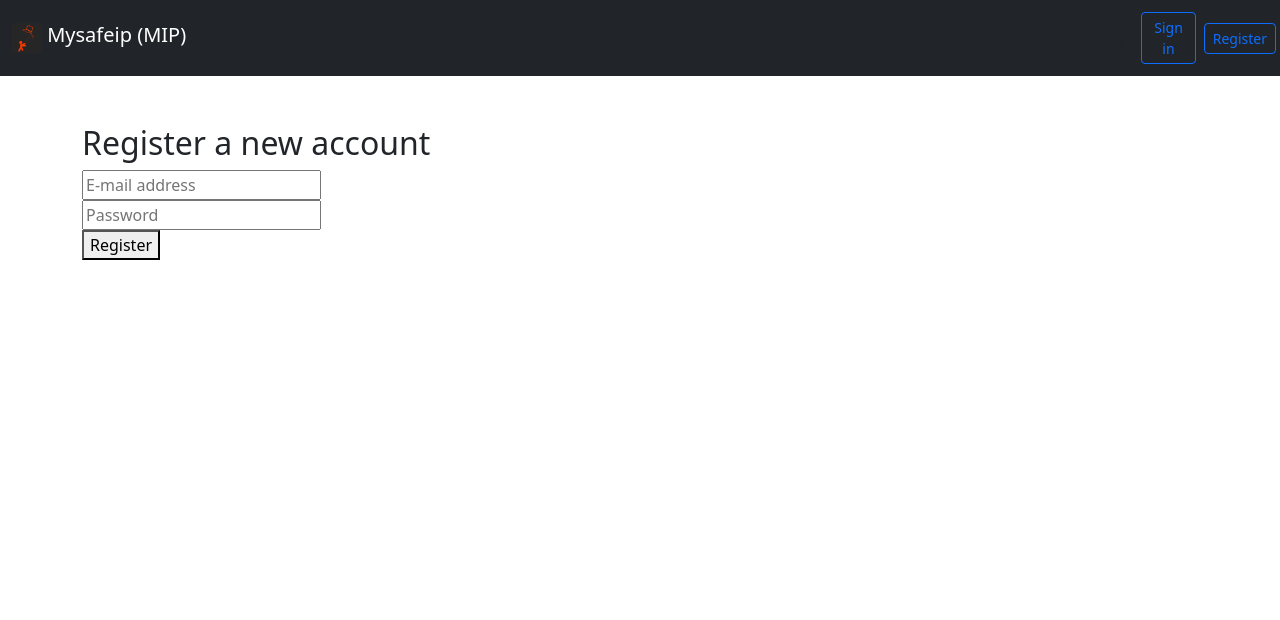
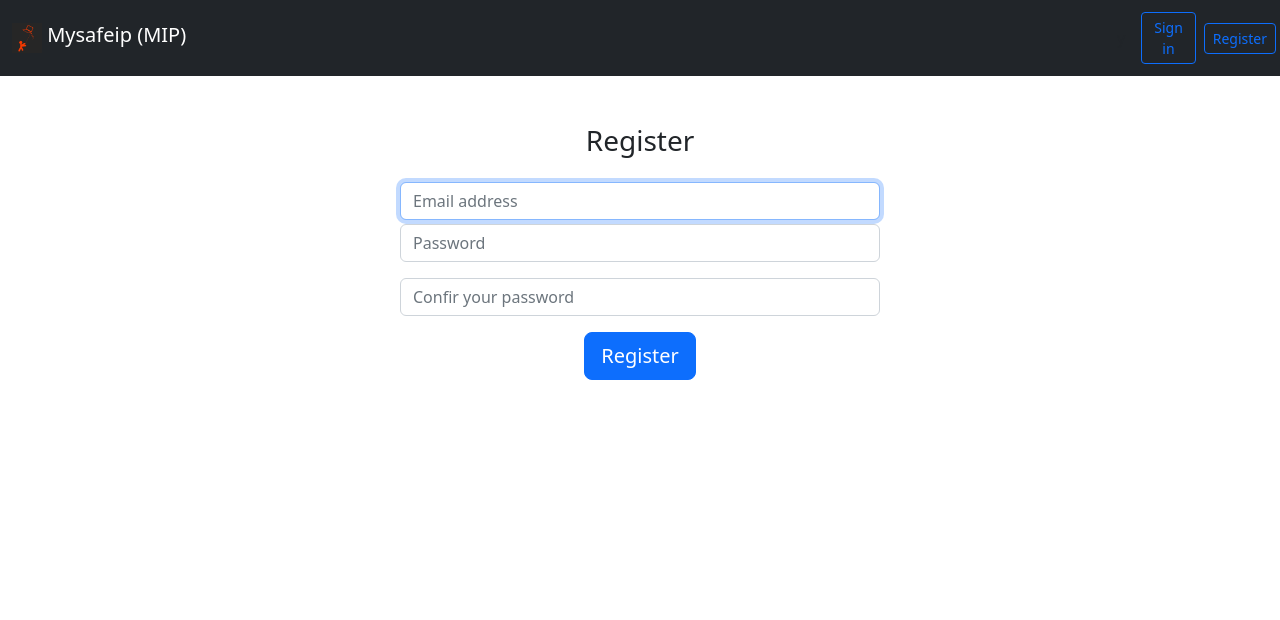
Before and after one commit to yvguim/mysafeip, a FastAPI app: page /register in a window 1280 px wide. Shown: the top 620 px of the page. Run offline with FastAPI, Linux system fonts and the light colour scheme; some libraries are stand-ins or nearby versions.

Commit message:
WIP interface and create ip

```diff
--- a/app/crud.py
+++ b/app/crud.py
@@ -23,7 +23,7 @@ def create_user(db: Session, user: UserCreate):
     db.add(db_user)
     db.commit()
     db.refresh(db_user)
-    return db_user.email
+    return db_user
 
 def get_ips(db: Session, skip: int = 0, limit: int = 100):
     return db.query(Ip).offset(skip).limit(limit).all()
--- a/app/main.py
+++ b/app/main.py
@@ -7,12 +7,15 @@ from fastapi.security import OAuth2PasswordRequestForm
 from fastapi.staticfiles import StaticFiles
 from fastapi.openapi.docs import get_swagger_ui_html
 from fastapi.openapi.utils import get_openapi
-from fastapi import Depends, FastAPI, HTTPException, Request, Response, encoders, Form
+from fastapi.responses import RedirectResponse
 
-from auth import authenticate,  create_access_token, get_current_user, check_user
+from fastapi import Depends, FastAPI, HTTPException, Request, Response, encoders, Form, status
+
+from auth import authenticate, create_access_token, get_current_user, check_user
 import crud
 import models
 import schemas
+from settings import settings
 from database import engine, get_db
 
 #Init database and tables if not exists
@@ -85,7 +88,7 @@ def post_signin(
             }
     alert["success"] = "Signin success"
     response = templates.TemplateResponse(
-        "home.html",
+        "signin.html",
         {"request": request, "client_host": client_host, "user": user, "alert": alert})
     response.set_cookie(
     key="access_token",
@@ -114,17 +117,36 @@ def logout(response : Response,request: Request):
 async def register(request: Request, db: Session = Depends(get_db)):
     """register get request"""
     alert = {"success": "","danger": "","warning": ""}
+
+    if settings.DISABLE_REGISTER:
+        alert["warning"] = "Register is not allowed"
+
     user = await check_user(request, db)
     return templates.TemplateResponse("register.html", {"request": request, "user": user, "alert": alert})
 
 @app.post("/register")
-def post_register(request: Request, email: str = Form(), password: str = Form(), confirm_password: str = Form(), db: Session = Depends(get_db)):
+async def post_register(request: Request, email: str = Form(), password: str = Form(), confirm_password: str = Form(), db: Session = Depends(get_db)):
     """register post request"""
+    client_host = request.client.host
     alert = {"success": "","danger": "","warning": ""}
+    user = await check_user(request, db)
+    if settings.DISABLE_REGISTER:
+        alert["danger"] = "Register is not allowed"
+        response = templates.TemplateResponse(
+        "register.html",
+        {"request": request, "client_host": client_host, "user": user, "alert": alert})
+        return response
+
+
+    if user:
+        alert["warning"] = "You are already logged"
+        response = templates.TemplateResponse(
+        "register.html",
+        {"request": request, "client_host": client_host, "user": user, "alert": alert})
+        return response
 
     db_user = crud.get_user_by_email(db, email)
-    client_host = request.client.host
-    user = ""
+
     if db_user:
         alert["warning"] = "Email already registered."
         response = templates.TemplateResponse(
@@ -138,8 +160,10 @@ def post_register(request: Request, email: str = Form(), password: str = Form(),
         {"request": request, "client_host": client_host, "user": user, "alert": alert})
         return response
 
-    if schemas.UserCreate(email=email, is_admin=False, password=password):
-        alert["success"] = "Account creation successfull, you can now signin."
+    new_user = schemas.UserCreate(email=email, is_admin=False, password=password)
+    user = crud.create_user(db=db, user=new_user)
+    if user:
+        alert["success"] = "Account creation successfull."
     else:
         alert["danger"] = "An error occured during your account creation."
         response = templates.TemplateResponse(
@@ -147,11 +171,20 @@ def post_register(request: Request, email: str = Form(), password: str = Form(),
         {"request": request, "client_host": client_host, "user": user, "alert": alert})
         return response
 
+    access_token = create_access_token(sub=user.id)
+    encoded_token = encoders.jsonable_encoder(access_token)
+
     response = templates.TemplateResponse(
-        "signin.html",
+        "register.html",
         {"request": request, "client_host": client_host, "user": user, "alert": alert})
 
+    response.set_cookie(
+    key="access_token",
+    value=f"Bearer {encoded_token}",
+    httponly=True)
+
     return response
+    #return RedirectResponse("/signin", status_code=status.HTTP_303_SEE_OTHER)
 
 
 @app.get("/get_users/", response_model=list[schemas.User])
@@ -180,13 +213,29 @@ current_user: models.User = Depends(get_current_user)):
         raise HTTPException(status_code=404, detail="User not found")
     return db_user
 
-@app.post("/post_ip/", response_model=schemas.Ip)
-def create_ip_for_user(request: Request,
+@app.get("/create_ip/", response_model=schemas.Ip)
+def get_create_ip(request: Request,
+current_user: models.User = Depends(get_current_user)):
+    """declare one ip"""
+    alert = {"success": "","danger": "","warning": ""}
+
+    ip = request.client.host
+    return templates.TemplateResponse("create_ip.html", {"request": request, "user": current_user, "ip": ip, "alert": alert})
+
+
+@app.post("/create_ip/", response_model=schemas.Ip)
+def post_create_ip(request: Request,
+ip: str = Form(),
 db: Session = Depends(get_db),
 current_user: models.User = Depends(get_current_user)):
     """declare one ip"""
-    ip_value = request.client.host
-    return crud.create_user_ip(db=db, ip=ip_value, user_id=current_user.id)
+    alert = {"success": "","danger": "","warning": ""}
+
+    ip_created = crud.create_user_ip(db=db, ip=ip, user_id=current_user.id)
+    if ip_created:
+        alert["success"] = str(ip_created.value) + " is now trusted"
+    response = templates.TemplateResponse("create_ip.html", {"request": request, "user": current_user, "ip": ip, "alert": alert})
+    return response
 
 
 @app.get("/api/get_ips/", response_model=list[schemas.Ip])
--- a/app/settings.py
+++ b/app/settings.py
@@ -9,6 +9,7 @@ ROOT = pathlib.Path(__file__).resolve().parent.parent
 
 
 class Settings(BaseSettings):
+    DISABLE_REGISTER: bool = False
     #Todo: add it in env var
     JWT_SECRET: str = "TEST_SECRET_DO_NOT_USE_IN_PROD"
     ALGORITHM: str = "HS256"
--- a/app/templates/home.html
+++ b/app/templates/home.html
@@ -21,7 +21,7 @@
         <p class="lead text-muted">Hi! You are not authenticated. Consider signin or login ;)</p>
         <p>
             <a href="/signin" class="btn btn-primary my-2">Sign in</a>
-            <a href="/register" class="btn btn-secondary my-2">Register</a>
+            <a href="/register" class="btn btn-primary my-2">Register</a>
         </p>
         {% endif %}
     </div>
--- a/app/templates/layout.html
+++ b/app/templates/layout.html
@@ -24,7 +24,7 @@
           <ul class="navbar-nav">
 
             <li class="nav-item">
-              <a href="/ips" class="nav-link">IP</a>
+              <a href="/create_ip" class="nav-link">IP</a>
             </li>
             <li class="nav-item">
               <a href="/users" class="nav-link">Users</a>
--- a/app/templates/register.html
+++ b/app/templates/register.html
@@ -2,36 +2,35 @@
 
 {% block content %}
 
-<div class="content">
-  <div class="ui middle aligned center aligned grid">
-    <div class="column">
-      <h2 class="ui teal image header">
-        <div class="content">
-          Register a new account
-        </div>
-      </h2>
-      <form class="ui large form" method="POST">
-        <div class="ui stacked segment">
-          <div class="field">
-            <div class="ui left icon input">
-              <i class="user icon"></i>
-              <input type="text" name="email" value="{{email}}" placeholder="E-mail address" >
-            </div>
-          </div>
-          <div class="field">
-            <div class="ui left icon input">
-              <i class="lock icon"></i>
-              <input type="password" name="password" value="{{password}}" placeholder="Password">
-            </div>
-          </div>
-          <button type="submit" class="ui fluid large teal submit button">Register</button>
-        </div>
+{% if user.email %}
+<section class="jumbotron text-center">
+  <div class="container">
+    <h1 class="jumbotron-heading">Authenticated</h1>
+    <p class="lead text-muted">You are logged as {{ user.email }}</p>
+    <p>
+      <a href="/post_ip" class="btn btn-primary my-2">Add your IP</a>
+      {% if user.is_admin %}
+      <a href="/ips" class="btn btn-secondary my-2">Review user's Ips</a>
+      {% endif %}
+    </p>
+  </div>
+</section>
+{% else %}
+<div class="text-center mt-5">
+  <form style="max-width:480px;margin:auto;" method="POST">
+    <div class="text-center mb-4">
+      <h1 class="h3 mb-3 font-weight-normal">Register</h1>
+    </div>
+    <input type="email" id="inputEmail" class="form-control mb-1" name="email" value="{{email}}"
+      placeholder="Email address" required autofocus>
+    <input type="password" id="inputPassword" class="form-control mb-3" name="password" value="{{password}}"
+      placeholder="Password" required>
+    <input type="password" id="inputPassword" class="form-control mb-3" name="confirm_password" value="{{confirm_password}}"
+      placeholder="Confir your password" required>
+    <button class="btn btn-lg btn-primary btn-block" type="submit">Register</button>
+  </form>
+</div>
 
-        <div class="ui error message"></div>
-
-      </form>
-
-  </div>
-  </div>
+{% endif %}
 
 {% endblock %}
--- a/app/templates/signin.html
+++ b/app/templates/signin.html
@@ -7,7 +7,7 @@
     <h1 class="jumbotron-heading">Authenticated</h1>
     <p class="lead text-muted">You are already logged {{ user.email }} ;)</p>
     <p>
-      <a href="/signin" class="btn btn-primary my-2">Add your IP</a>
+      <a href="/create_ip" class="btn btn-primary my-2">Add your IP</a>
       {% if user.is_admin %}
       <a href="/ips" class="btn btn-secondary my-2">Review user's Ips</a>
       {% endif %}
```
Also changed, not shown: app/templates/create_ip.html (added, +15 -0 lines).
